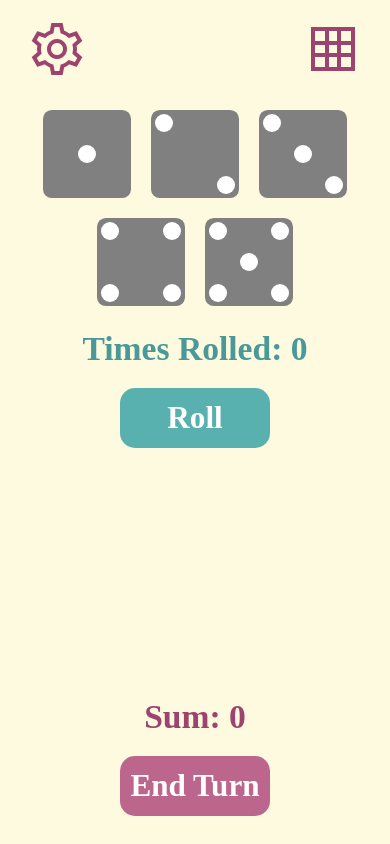
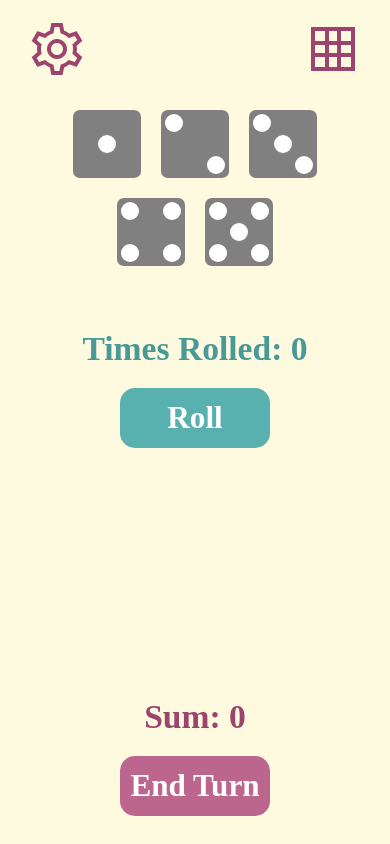
Before and after one commit to Buhl93/yahtzee-game, a React (Create React App) app: page / in a window 390 px wide. Built offline with nearby package versions, Linux system fonts and the light colour scheme; a web font is replaced by a local one.

Commit message:
smaller dice mobile

```diff
--- a/src/components/YatzyBoard/RollDice/DisplayRollDice/DieValue/DieValue.module.css
+++ b/src/components/YatzyBoard/RollDice/DisplayRollDice/DieValue/DieValue.module.css
@@ -101,19 +101,19 @@
   justify-content: space-between;
 }
 
-@media (max-width: 500px) {
+@media (max-width: 600px) {
   .Die {
     margin: 10px;
     padding: 4px;
-    width: 80px;
-    height: 80px;
+    width: 60px;
+    height: 60px;
     border-radius: 10%;
   }
   .DieDisable {
     margin: 10px;
     padding: 4px;
-    width: 80px;
-    height: 80px;
+    width: 60px;
+    height: 60px;
     border-radius: 10%;
   }
   .Dot {
--- a/src/components/YatzyBoard/SavedDice/DisplaySavedDice/SavedDie/SavedDie.module.css
+++ b/src/components/YatzyBoard/SavedDice/DisplaySavedDice/SavedDie/SavedDie.module.css
@@ -92,12 +92,12 @@
 
 
 
-@media (max-width: 900px) {
+@media (max-width: 600px) {
   .Die {
     margin: 10px;
     padding: 4px;
-    width: 10px;
-    height: 10px;
+    width: 60px;
+    height: 60px;
     border-radius: 10%;
   }
 
```
